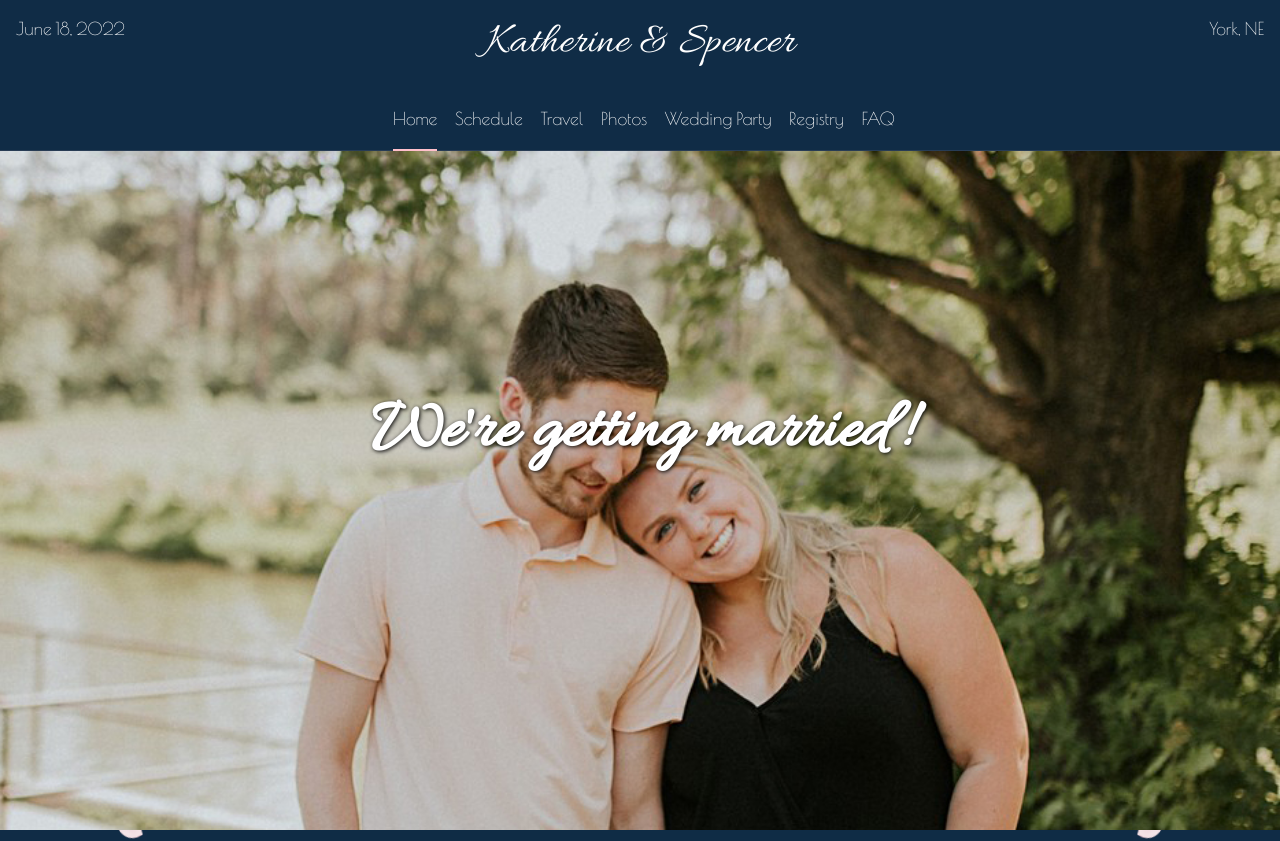
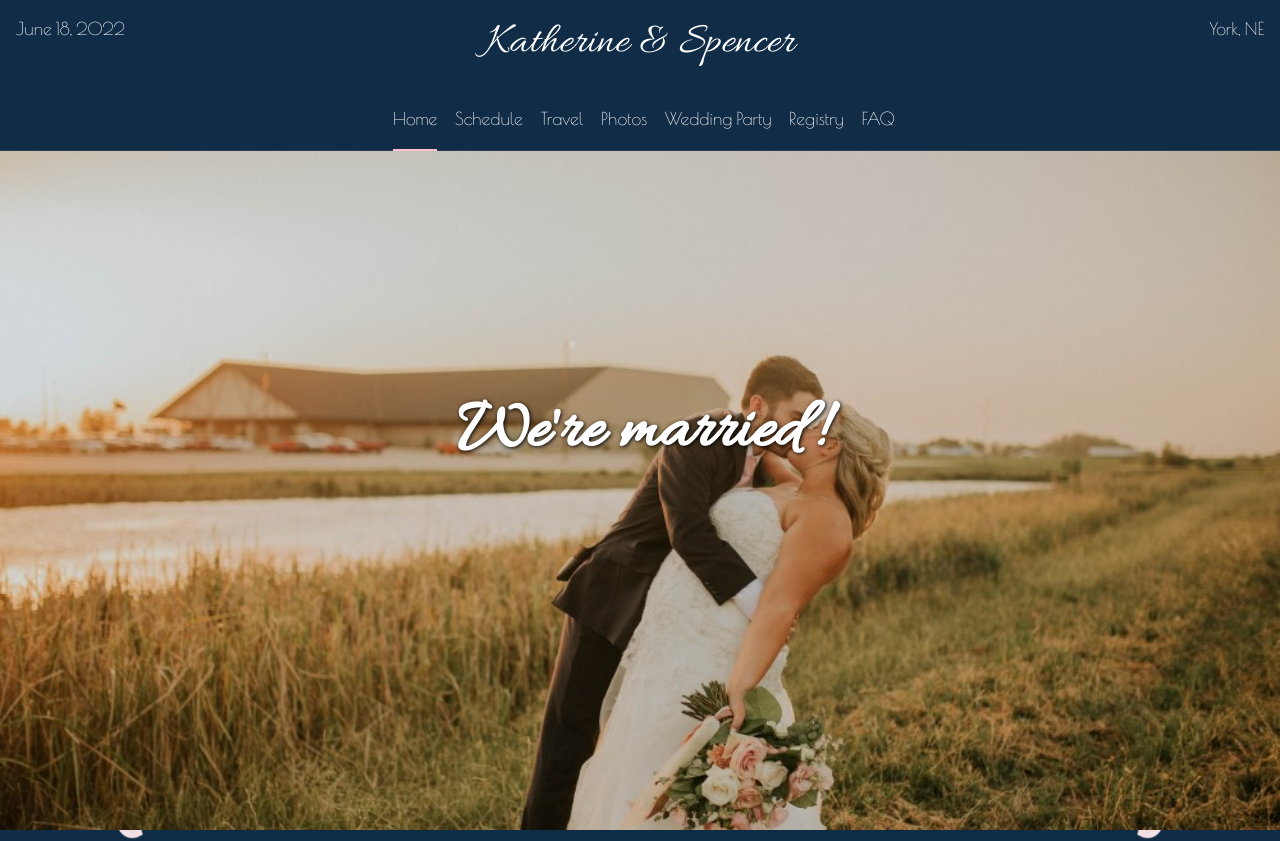
Before and after one commit to sstream17/wedding-site, a SvelteKit app: page /wedding in a window 1280 px wide. Shown: the top 841 px of the page. Built offline with nearby package versions, Linux system fonts and the light colour scheme.

Commit message:
Swapping out hero photo for one from the wedding

```diff
--- a/src/routes/wedding/+page.svelte
+++ b/src/routes/wedding/+page.svelte
@@ -11,9 +11,9 @@
 <svelte:window bind:scrollY={y} />
 
 <header class="zoom">
-	<h1>We're getting married!</h1>
+	<h1>We're married!</h1>
 	<img
-		src="/home/hero3_3x2.jpg"
+		src="/home/hero.jpg"
 		alt="Katie and Spencer"
 		style="transform: translate(0, -{y / 10}%) scale({1 + y / 1000});"
 	/>
```
Also changed, not shown: static/home/hero.jpg (added).
